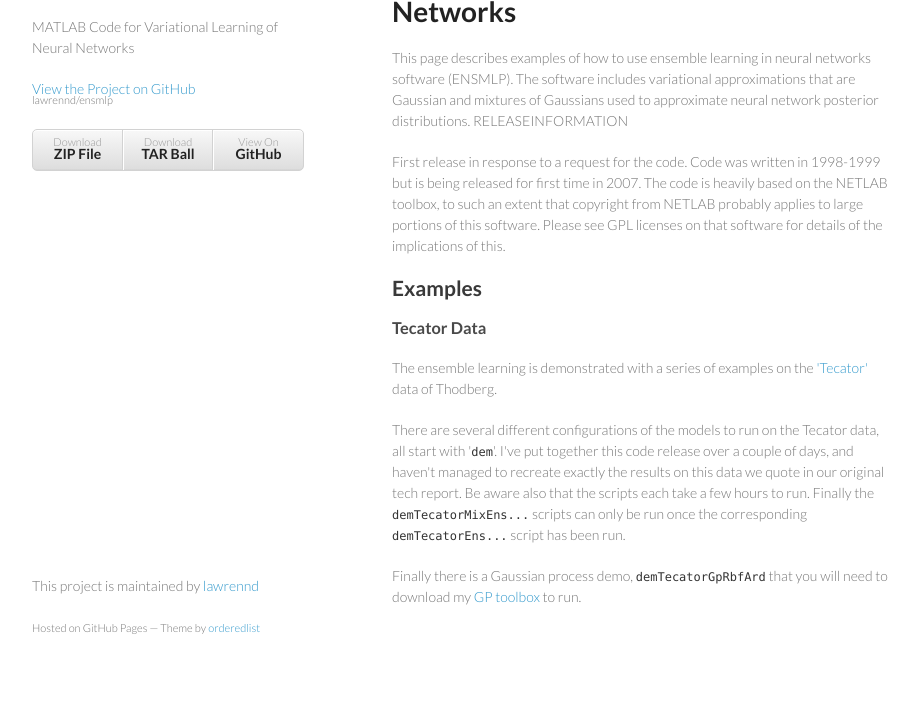
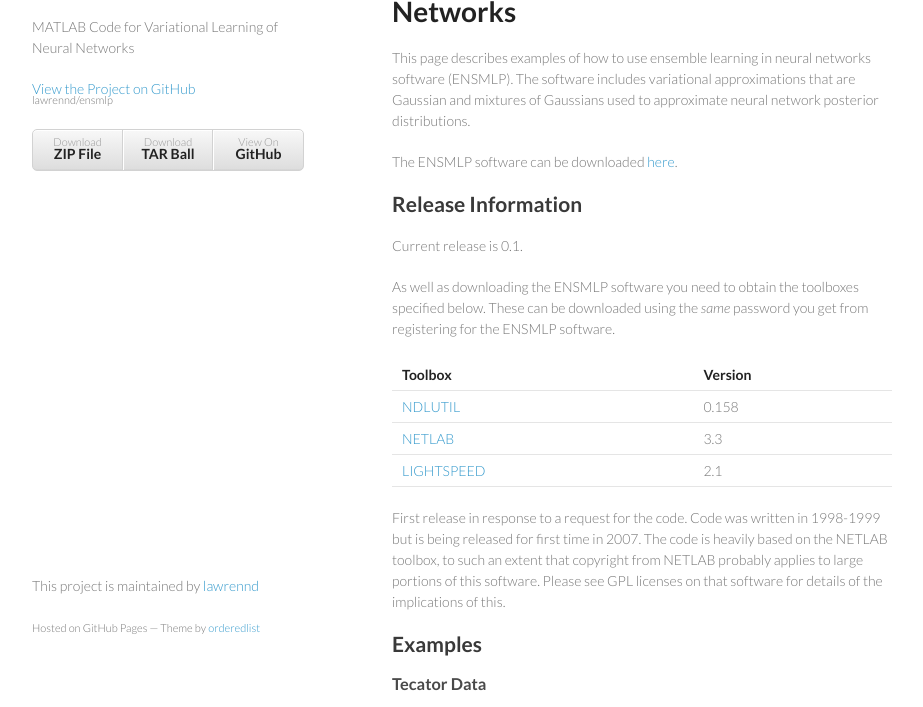
Before and after one commit to lawrennd/ensmlp, a plain HTML site: page index.html in a window 1280 px wide. Shown: the part 93-800 px from the top of the page, without its empty margins (178-1101 px from the left). Drawn offline with Linux system fonts and the light colour scheme.

```diff
--- a/index.html
+++ b/index.html
@@ -34,7 +34,42 @@
 <p>This page describes examples of how to use ensemble learning in neural
 networks software (ENSMLP). The software includes variational
 approximations that are Gaussian and mixtures of Gaussians used to
-approximate neural network posterior distributions. RELEASEINFORMATION</p>
+approximate neural network posterior distributions.</p>
+
+<p>The ENSMLP software can be downloaded
+<a href="http://ml.sheffield.ac.uk/%7Eneil/cgi-bin/software/downloadForm.cgi?toolbox=ensmlp">here</a>.</p>
+
+<h2>
+<a id="release-information" class="anchor" href="#release-information" aria-hidden="true"><span class="octicon octicon-link"></span></a>Release Information</h2>
+
+<p>Current release is 0.1.</p>
+
+<p>As well as downloading the ENSMLP software you need to obtain the
+toolboxes specified below. These can be downloaded using the <em>same</em>
+password you get from registering for the ENSMLP software.</p>
+
+<table>
+<thead>
+<tr>
+<th><strong>Toolbox</strong></th>
+<th><strong>Version</strong></th>
+</tr>
+</thead>
+<tbody>
+<tr>
+<td><a href="/ndlutil/downloadFiles/vrs0p158">NDLUTIL</a></td>
+<td>0.158</td>
+</tr>
+<tr>
+<td><a href="/netlab/downloadFiles/vrs3p3">NETLAB</a></td>
+<td>3.3</td>
+</tr>
+<tr>
+<td><a href="/lightspeed/downloadFiles/vrs2p1">LIGHTSPEED</a></td>
+<td>2.1</td>
+</tr>
+</tbody>
+</table>
 
 <p>First release in response to a request for the code. Code was written in
 1998-1999 but is being released for first time in 2007. The code is
```
Also changed, not shown: params.json (+1 -1 lines).
